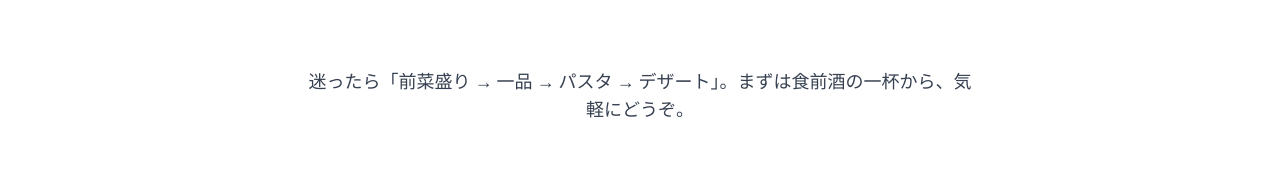
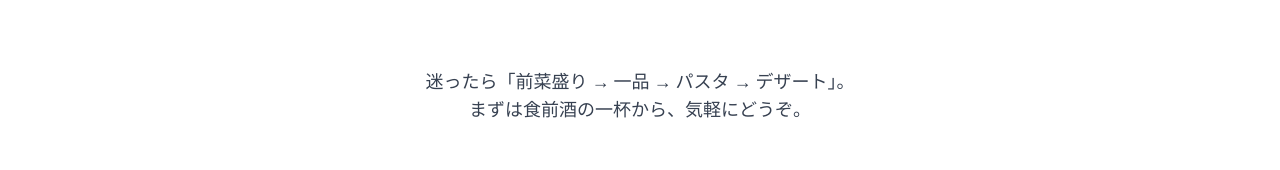
Before and after one commit to toma11-tani/haifame, a React (Vite) app: page /haifame/menu in a window 1280 px wide. Shown: the part 358-528 px from the top of the page. Built offline with nearby package versions, Linux system fonts and the light colour scheme; a web font is replaced by a local one.

Commit message:
Add line break to menu suggestion text

```diff
--- a/src/pages/MenuPage.jsx
+++ b/src/pages/MenuPage.jsx
@@ -63,7 +63,8 @@ const MenuPage = () => {
             愛情と最高の地元食材で作る本格イタリアンの味わいをお楽しみください
           </p>
           <p className="text-center text-gray-700 mb-12 max-w-2xl mx-auto text-lg">
-            迷ったら「前菜盛り → 一品 → パスタ → デザート」。まずは食前酒の一杯から、気軽にどうぞ。
+            迷ったら「前菜盛り → 一品 → パスタ → デザート」。<br />
+            まずは食前酒の一杯から、気軽にどうぞ。
           </p>
 
           {menuCategories.map((category, categoryIndex) => (
```
